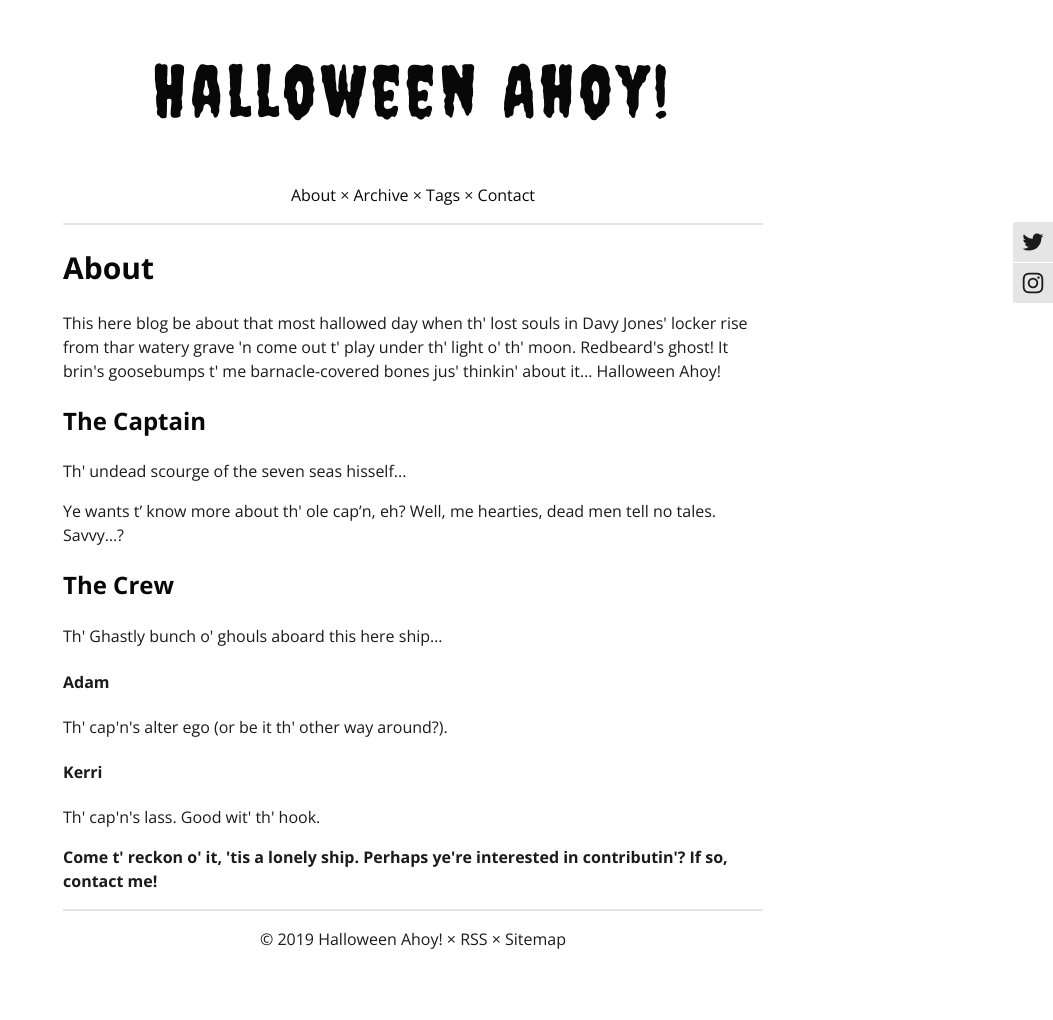
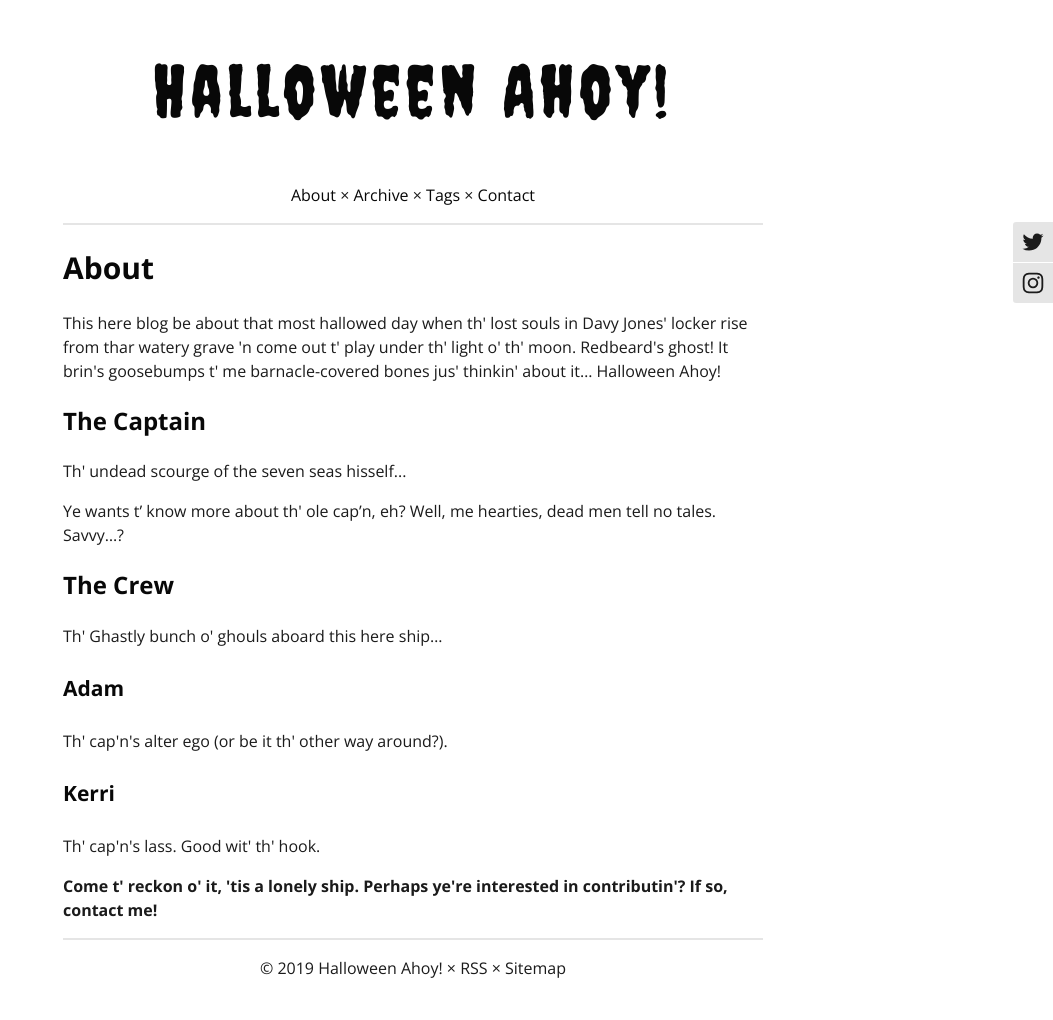
Before and after one commit to halloweenahoy/halloweenahoy.github.io, a Jekyll site: the page built from about.html, in a window 1280 px wide. Shown: the whole page, without its empty margins (227-1280 px from the left). Built offline with Jekyll 4.4.1, drawn with Linux system fonts in a browser that asks for light colours; comment, search, counter and statistics services are not loaded; before the commit the page ends 991 px from its top, so only the background shows below that.

Commit message:
Update style.css

```diff
--- a/css/style.css
+++ b/css/style.css
@@ -114,7 +114,7 @@ text-decoration: none !important;
 
 /* Headings */
 
-h1,h2,h3 {
+h1,h2,h3,h4 {
 line-height: 1.2;
 color: #080808;
 }
@@ -134,6 +134,12 @@ font-weight: 700;
 
 h3 {
 font-size: 24px;
+font-family: 'Open Sans', sans-serif;
+font-weight: 700;
+}
+
+h4 {
+font-size: 21px;
 font-family: 'Open Sans', sans-serif;
 font-weight: 700;
 }
@@ -287,4 +293,5 @@ body { font-size: 16px !important; }
 h1 { font-size: 36px !important; }
 h2 { font-size: 24px !important; }
 h3 { font-size: 21px !important; }
+h4 { font-size: 18px !important; }
 }
```
